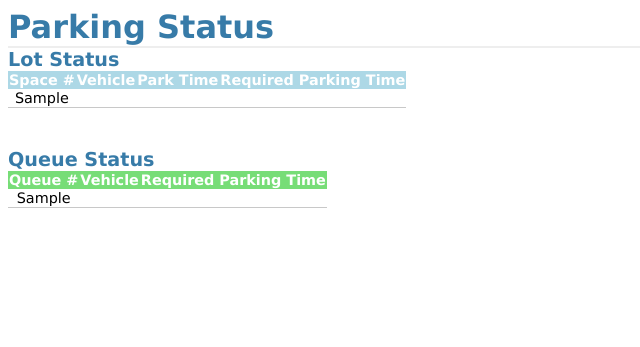
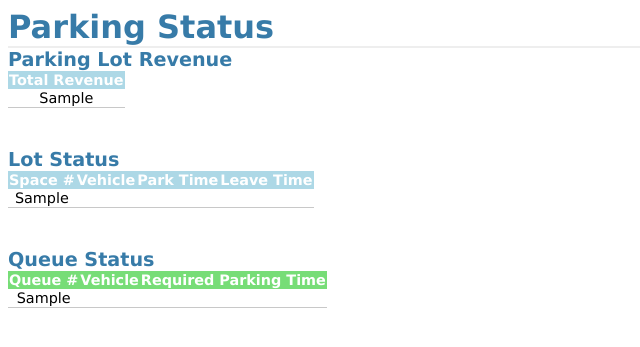
Before and after one commit to aj0415/parking-lot, a Flask app: template parking/templates/status.html in a window 1280 px wide. Shown: the top 347 px of the page, without its empty margins (0-640 px from the left). Run offline with Flask 2, Linux system fonts and the light colour scheme; the template is opened without the code that fills it: most values are stand-ins (such as "Sample title", 1, 10 or a date in 2020).

Commit message:
Finish revenue and moving from queue to lot when space clears

```diff
--- a/parking/app.py
+++ b/parking/app.py
@@ -1,7 +1,7 @@
 from flask import Flask, render_template
 from werkzeug.exceptions import NotFound
 
-from parking.db.parking import get_lot_status, get_queue_status, leave, park
+from parking.db.parking import get_lot_status, get_queue_status, get_revenue_status, leave, park
 
 app = Flask(__name__)
 
@@ -10,14 +10,14 @@ app = Flask(__name__)
 def lot_status():
     try:
         return render_template('status.html', lot_data=get_lot_status(),
-                               queue_data=get_queue_status())
+                               queue_data=get_queue_status(), revenue_data=get_revenue_status())
     except AttributeError:
         raise NotFound
 
 
 @app.route('/park/<vehicle_name>/<parking_time_length>', methods=['POST'])
 def park_vehicle(vehicle_name, parking_time_length):
-    park(vehicle_name, parking_time_length)
+    park(vehicle_name, int(parking_time_length))
     return '', 202
 
 
--- a/parking/static/style.css
+++ b/parking/static/style.css
@@ -24,6 +24,11 @@ table{
     color: white;
 }
 
+.revenue th {
+    background-color: #77dd77;
+    color: white;
+}
+
 tr:nth-child(odd)		{ background-color:#eee; }
 tr:nth-child(even)	{ background-color:#fff; }
 
--- a/parking/templates/status.html
+++ b/parking/templates/status.html
@@ -3,13 +3,26 @@
 <link rel=stylesheet type=text/css href="{{ url_for('static', filename='style.css') }}">
 <div class=page>
   <h1>Parking Status</h1>
+    <h2>Parking Lot Revenue</h2>
+      <table class="lot">
+        <tr>
+          <th>Total Revenue</th>
+        </tr>
+        {% for revenue_row in revenue_data %}
+        <tr>
+        {% for revenue_d in revenue_row %}
+          <td>{{ revenue_d }}</td>
+        {% endfor %}
+        </tr>
+        {% endfor %}
+      </table>
     <h2>Lot Status</h2>
         <table class="lot">
             <tr>
                 <th>Space #</th>
                 <th>Vehicle</th>
                 <th>Park Time</th>
-                <th>Required Parking Time</th>
+                <th>Leave Time</th>
             </tr>
             {% for lot_row in lot_data %}
             <tr>
```
Also changed, not shown: 1 other file.
